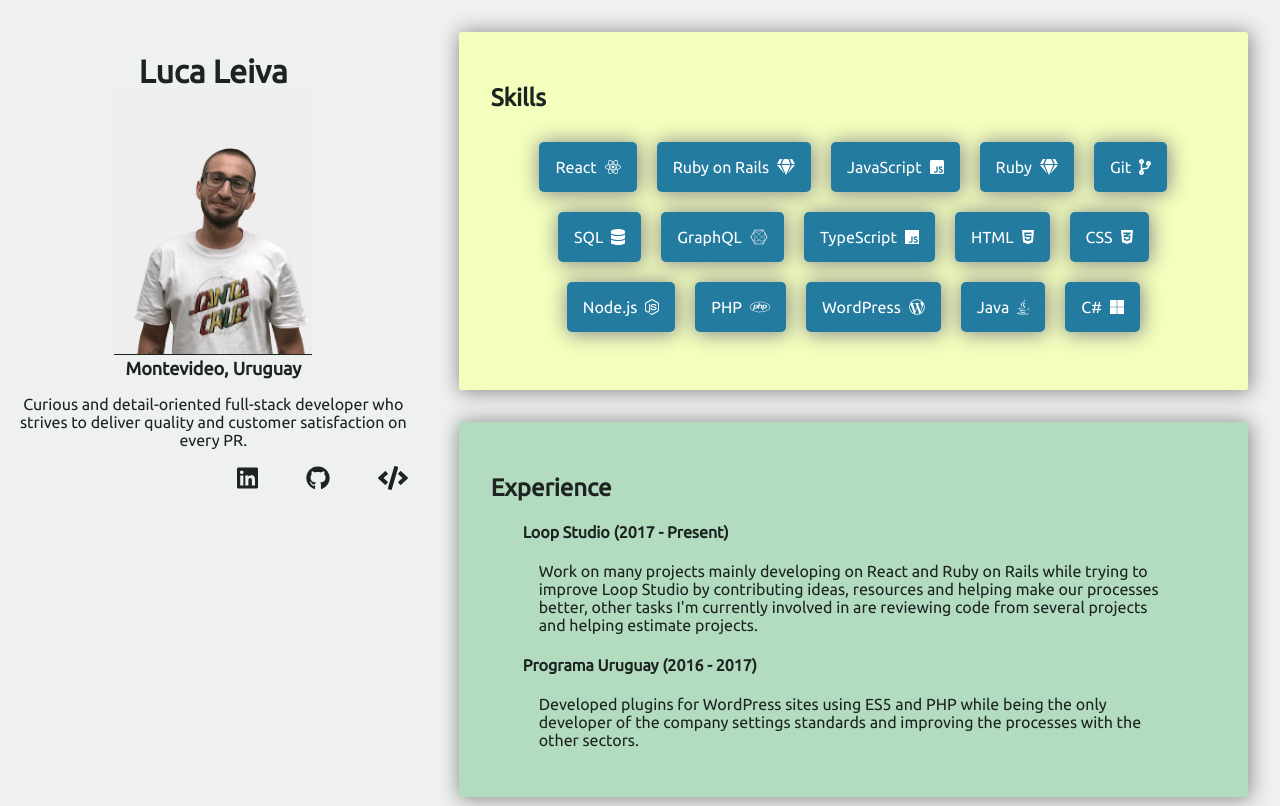
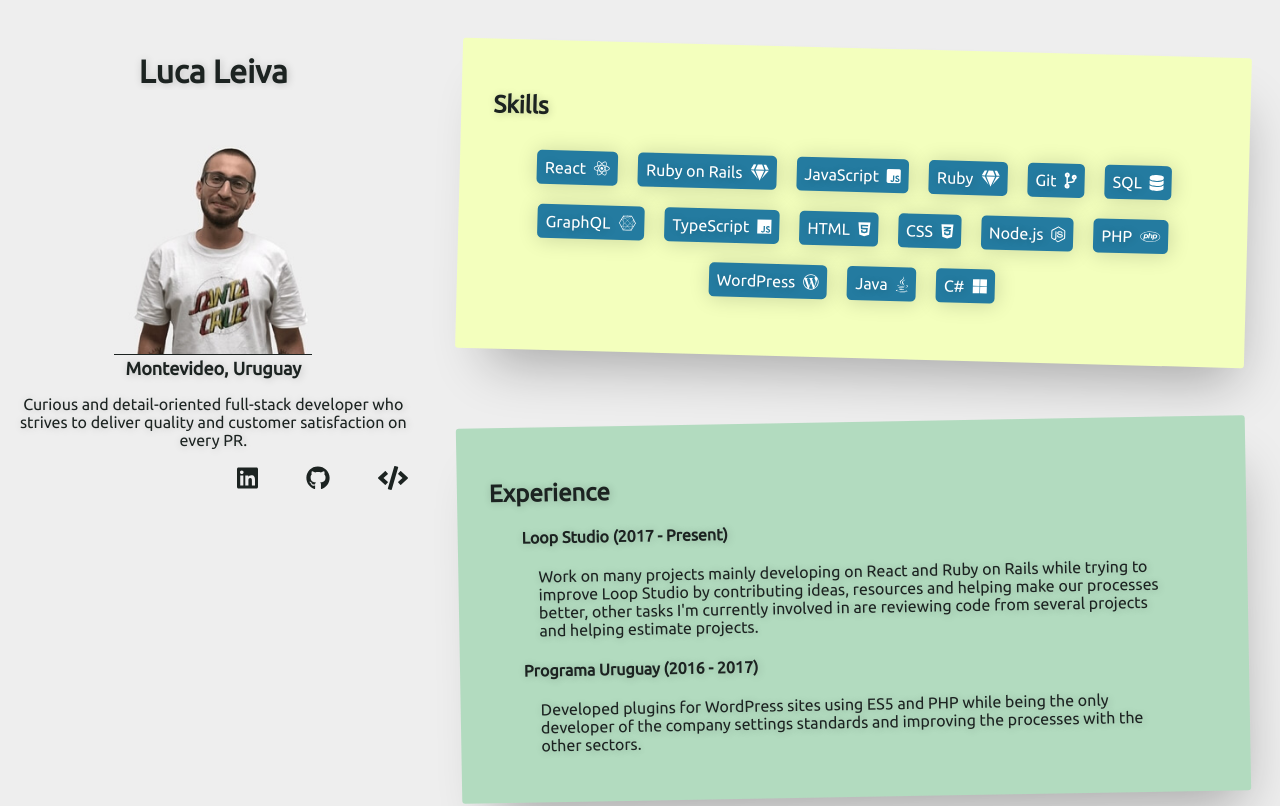
Before and after one commit to eleleiva/resume, a React (Create React App) app: page / in a window 1280 px wide. Shown: the top 806 px of the page. Built offline with nearby package versions, Linux system fonts and the light colour scheme.

Commit message:
Improve style of the sticky notes and image size

```diff
--- a/public/index.html
+++ b/public/index.html
@@ -4,7 +4,7 @@
     <meta charset="utf-8" />
     <link rel="icon" href="%PUBLIC_URL%/l.png" />
     <meta name="viewport" content="width=device-width, initial-scale=1" />
-    <meta name="theme-color" content="#eef1ef" />
+    <meta name="theme-color" content="#eee" />
     <meta name="description" content="Luca Leiva's resume" />
     <link rel="apple-touch-icon" href="%PUBLIC_URL%/l.png" />
     <!--
--- a/src/components/PersonalInformation/PersonalInformation.js
+++ b/src/components/PersonalInformation/PersonalInformation.js
@@ -2,7 +2,7 @@
 import { FontAwesomeIcon } from '@fortawesome/react-fontawesome';
 
 import styles from './PersonalInformation.module.css';
-import photo from './portrait.png';
+import photo from './portrait.jpg';
 
 const PersonalInformation = () => (
   <section>
@@ -21,7 +21,11 @@
         rel="noopener noreferrer"
         href="https://www.linkedin.com/in/luca-leiva-gonzalez-9002a9130/"
       >
-        <FontAwesomeIcon icon={['fab', 'linkedin']} aria-hidden="true" />
+        <FontAwesomeIcon
+          className={styles.icon}
+          icon={['fab', 'linkedin']}
+          aria-hidden="true"
+        />
         <span className={styles.hidden}>LinkedIn Profile</span>
       </a>
       <a
@@ -29,7 +33,11 @@
         rel="noopener noreferrer"
         href="https://github.com/lucaleivaloop"
       >
-        <FontAwesomeIcon icon={['fab', 'github']} aria-hidden="true" />
+        <FontAwesomeIcon
+          className={styles.icon}
+          icon={['fab', 'github']}
+          aria-hidden="true"
+        />
         <span className={styles.hidden}>GitHub Profile</span>
       </a>
       <a
@@ -37,7 +45,11 @@
         rel="noopener noreferrer"
         href="https://github.com/eleleiva248/resume"
       >
-        <FontAwesomeIcon icon={'code'} aria-hidden="true" />
+        <FontAwesomeIcon
+          className={styles.icon}
+          icon={'code'}
+          aria-hidden="true"
+        />
         <span className={styles.hidden}>GitHub Repository</span>
       </a>
     </article>
--- a/src/components/PersonalInformation/PersonalInformation.module.css
+++ b/src/components/PersonalInformation/PersonalInformation.module.css
@@ -11,7 +11,6 @@
 .photo {
   max-width: 100%;
   max-height: 33vh;
-  mix-blend-mode: multiply;
   border-bottom: solid 1px;
 }
 
@@ -36,6 +35,15 @@
   width: 1px;
 }
 
-.links svg {
+.icon {
   color: #1c2321;
+  transform: perspective(1px) translateZ(0);
+  transition-duration: 0.3s;
+  transition-property: transform;
 }
+
+.icon:hover,
+.icon:focus,
+.icon:active {
+  transform: scale(1.2);
+}
--- a/src/components/Skills/Skills.module.css
+++ b/src/components/Skills/Skills.module.css
@@ -10,8 +10,8 @@
   background-color: #247ba0;
   border-radius: 5px;
   margin: 10px;
-  box-shadow: 1px 1px 20px 1px #888;
-  padding: 1em;
+  box-shadow: 1px 1px 20px 1px rgba(0, 0, 0, 0.15);
+  padding: 0.5em;
   display: block;
   color: #fff;
 }
--- a/src/index.css
+++ b/src/index.css
@@ -5,8 +5,9 @@
   font-family: 'Ubuntu', sans-serif, -apple-system, BlinkMacSystemFont,
     'Segoe UI', 'Roboto', 'Oxygen', 'Cantarell', 'Fira Sans', 'Droid Sans',
     'Helvetica Neue', sans-serif;
-  background-color: #eef1ef;
+  background-color: #eee;
   color: #1c2321;
+  text-shadow: 1px 1px 9px rgba(0, 0, 0, 0.2);
   -webkit-font-smoothing: antialiased;
   -moz-osx-font-smoothing: grayscale;
 }
--- a/src/pages/MainPage.module.css
+++ b/src/pages/MainPage.module.css
@@ -2,6 +2,8 @@
   display: grid;
   grid-area: story;
   grid-template-columns: repeat(1, 1fr);
+  gap: 4em;
+  margin: 3em 2em;
   grid-template-areas:
     'skills'
     'experience'
@@ -12,7 +14,7 @@
   grid-area: personal-information;
   position: sticky;
   top: 0;
-  height: 100vh;
+  height: fit-content;
   padding: 10px;
   text-align: center;
 }
@@ -20,35 +22,37 @@
 @media (max-width: 720px) {
   .personalInformation {
     position: relative;
-    height: 100%;
     margin: auto;
   }
 }
 
 .stickyNote {
   padding: 2em;
-  margin-top: 2em;
-  margin-right: 2em;
-  margin-left: 2em;
   border-radius: 3px;
-  box-shadow: 1px 1px 20px 1px #888;
+  box-shadow: 12px 34px 54px -21px rgba(0, 0, 0, 0.3);
+  top: 2em;
 }
 
 .skills {
   composes: stickyNote;
   grid-area: skills;
+  transform: rotate(1.5deg);
   background-color: #f3ffbd;
+}
+.skills::after {
+  background: linear-gradient(rgba(255, 255, 255, 0.001), white);
 }
 
 .experience {
   composes: stickyNote;
   grid-area: experience;
   background-color: #b2dbbf;
+  transform: rotate(-1deg);
 }
 
 .studies {
   composes: stickyNote;
   grid-area: studies;
   background-color: #70c1b3;
-  margin-bottom: 2em;
+  transform: rotate(2deg);
 }
```
Also changed, not shown: public/manifest.json, src/components/PersonalInformation/portrait.jpg (added), src/components/PersonalInformation/portrait.png (deleted).
